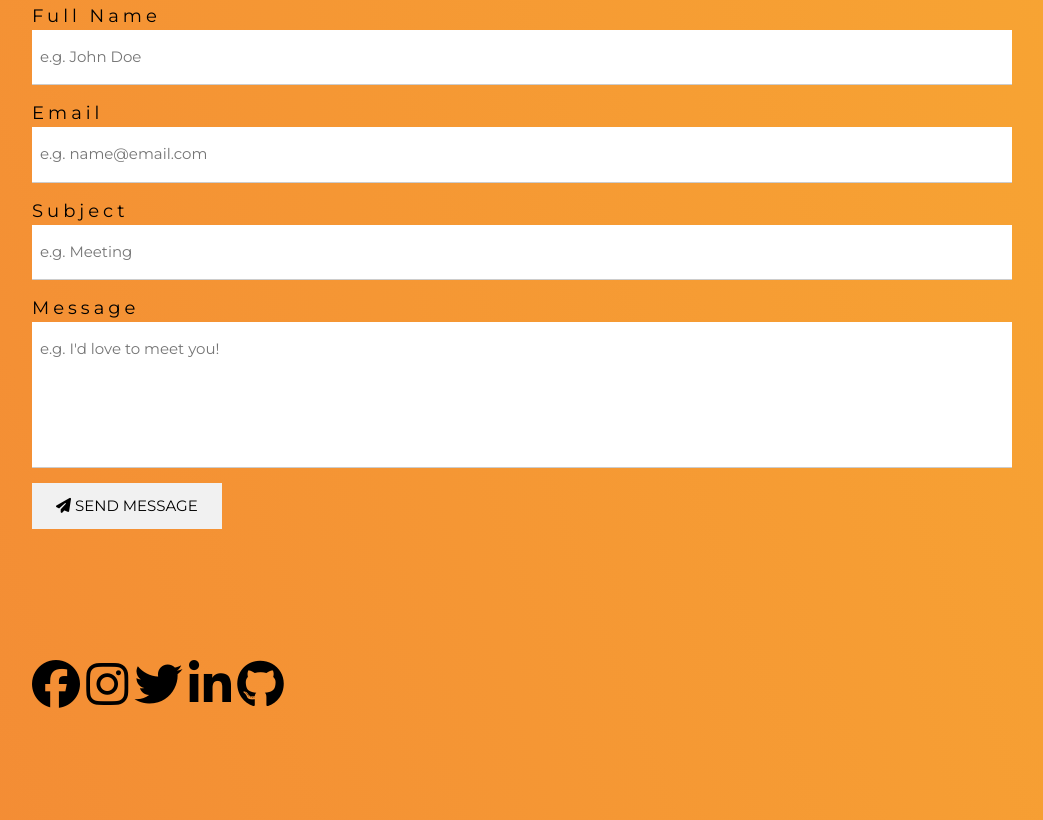
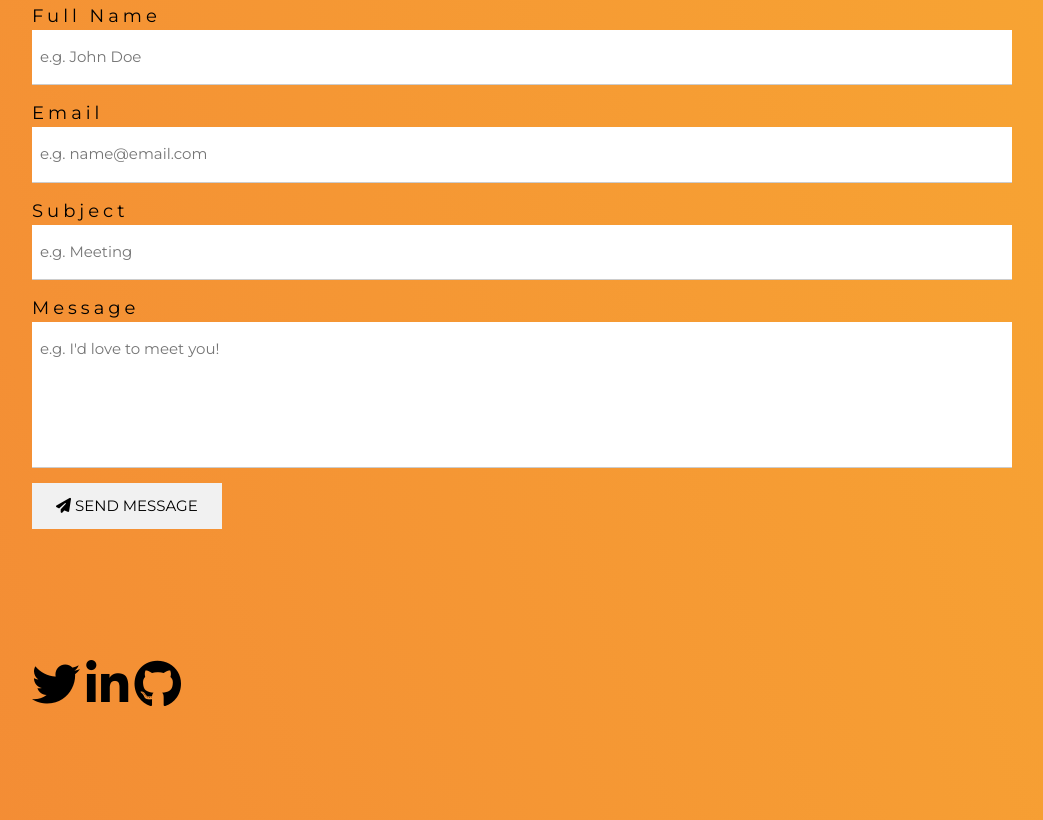
Before and after one commit to NeoLou/neolou.github.io, a plain HTML site: page index.html in a window 1280 px wide. Shown: the part 5799-6619 px from the top of the page, without its empty margins (178-1221 px from the left). Drawn offline with Linux system fonts and the light colour scheme.

Commit message:
removed facebook and instagram

```diff
--- a/index.html
+++ b/index.html
@@ -345,10 +345,11 @@
 
     <!-- Footer -->
   <footer class="w3-content w3-padding-32 w3-text-black w3-xlarge">
-    <a href="https://www.facebook.com/neo.lou12" target="_blank">
+    <!-- <a href="https://www.facebook.com/neo.lou12" target="_blank">
       <i class="fa fa-facebook-official w3-xxxlarge w3-hover-opacity footer-icons"></i></a>
     <a href="https://www.instagram.com/neolou2000/" target="_blank">
       <i class="fa fa-instagram w3-xxxlarge w3-hover-opacity footer-icons"></i></a>
+    -->
     <a href="https://twitter.com/neolou2000" target="_blank">
       <i class="fa fa-twitter w3-xxxlarge w3-hover-opacity footer-icons"></i></a>
     <a href="https://www.linkedin.com/in/neolou/" target="_blank">
```
